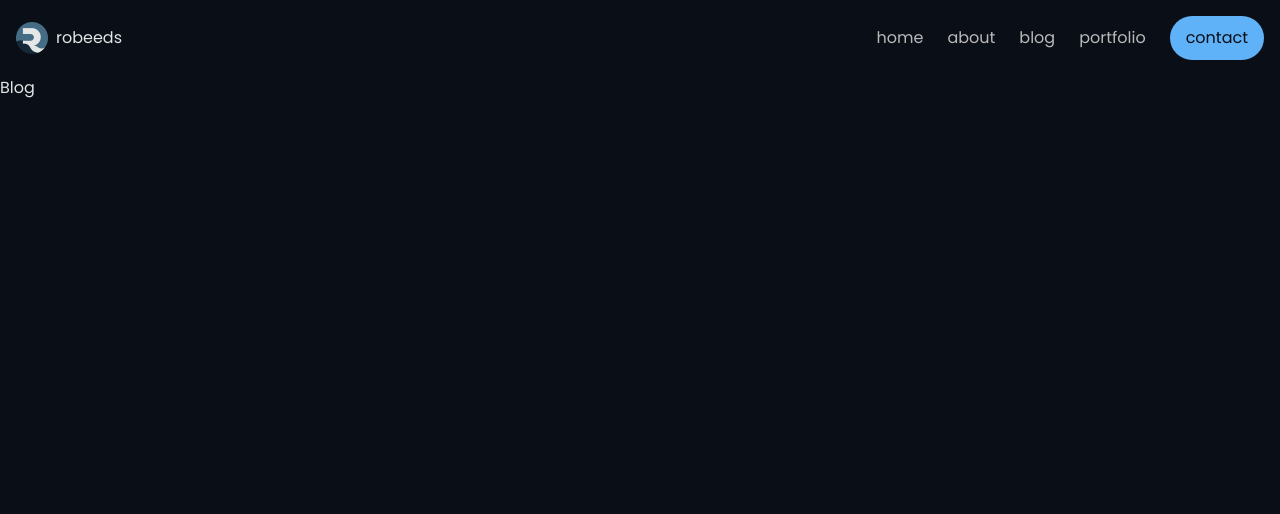
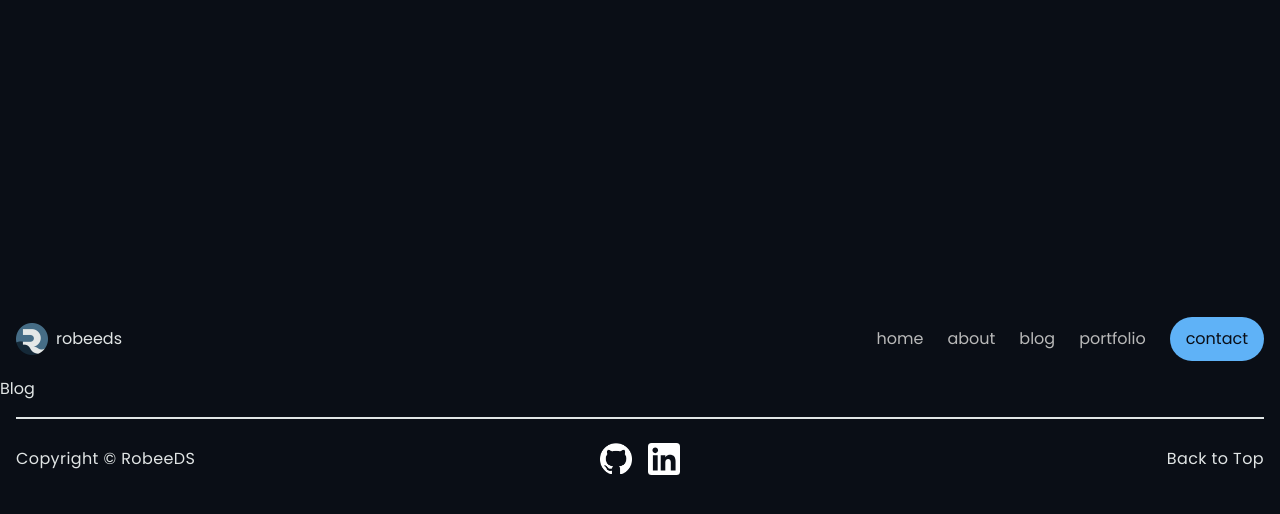
Before and after one commit to robeeds/robeeds.dev.old, a Next.js app: page /blog in a window 1280 px wide. Shown: the top 514 px of the page. Built offline with nearby package versions, Linux system fonts and the light colour scheme.

Commit message:
Add Footer Section

```diff
--- a/src/app/layout.tsx
+++ b/src/app/layout.tsx
@@ -1,6 +1,7 @@
 import type { Metadata } from "next";
 import "@/app/ui/globals.css"
 import NavBar from "./ui/navbar";
+import Footer from "./ui/footer";
 
 export const metadata: Metadata = {
   title: "RobeeDS | Full Stack Developer",
@@ -13,12 +14,13 @@
   children: React.ReactNode;
 }>) {
   return (
-    <html lang="en" className="flex justify-center items-center antialiased font-poppins text-dimWhite bg-black">
+    <html lang="en" className="flex flex-col justify-center items-center antialiased font-poppins text-dimWhite bg-black">
       <body
-        className={`w-full max-w-[1440px]`}
+        className={`flex flex-col justify-center min-h-[100vh] w-full max-w-[1440px]`}
       >
         <NavBar />
         {children}
+        <Footer />
       </body>
     </html>
   );
--- /dev/null
+++ b/src/app/ui/footer.tsx
@@ -0,0 +1,65 @@
+import React from "react"
+
+import Link from "next/link"
+import Image from "next/image"
+import githubIcon from "/public/images/github.png"
+import linkedinIcon from "/public/images/linkedin.svg"
+
+export default function Footer() {
+    return(
+        <footer className="p-4">
+
+            <div className="w-full flex flex-col items-center md:flex-row md:justify-between tracking-wide border-t-2 pt-4">
+
+                {/* Copyright */}
+                <div className="flex flex-1 justify-center md:justify-start p-4 md:p-0">
+
+                    <p>Copyright © RobeeDS</p>
+
+                </div>
+
+                {/* External Links */}
+                <div className="flex flex-1 justify-center p-4 md:p-0">
+
+                    {/* Github */}
+                    <Link
+                        href='https://github.com/robeeds'
+                        target="blank"
+                        className="p-2">
+                        <Image
+                            src={githubIcon}
+                            alt="Github"
+                            width={32}
+                            height={32}
+                        />
+                    </Link>
+
+                    {/* LinkedIn */}
+                    <Link
+                        href='https://www.linkedin.com/in/robeeds/'
+                        target="blank"
+                        className="p-2"
+                    >
+                        <Image
+                            src={linkedinIcon}
+                            alt="LinkedIn"
+                            width={32}
+                            height={32}
+                        />
+                    </Link>
+
+                </div>
+
+                {/* Back to top */}
+                <div className="flex flex-1 justify-center md:justify-end p-4 md:p-0">
+
+                    <Link href="#nav">Back to Top</Link>
+
+                </div>
+            </div>
+
+
+
+        </footer>
+    )
+}
```
Also changed, not shown: public/images/github.png (added), public/images/linkedin.svg (added).
